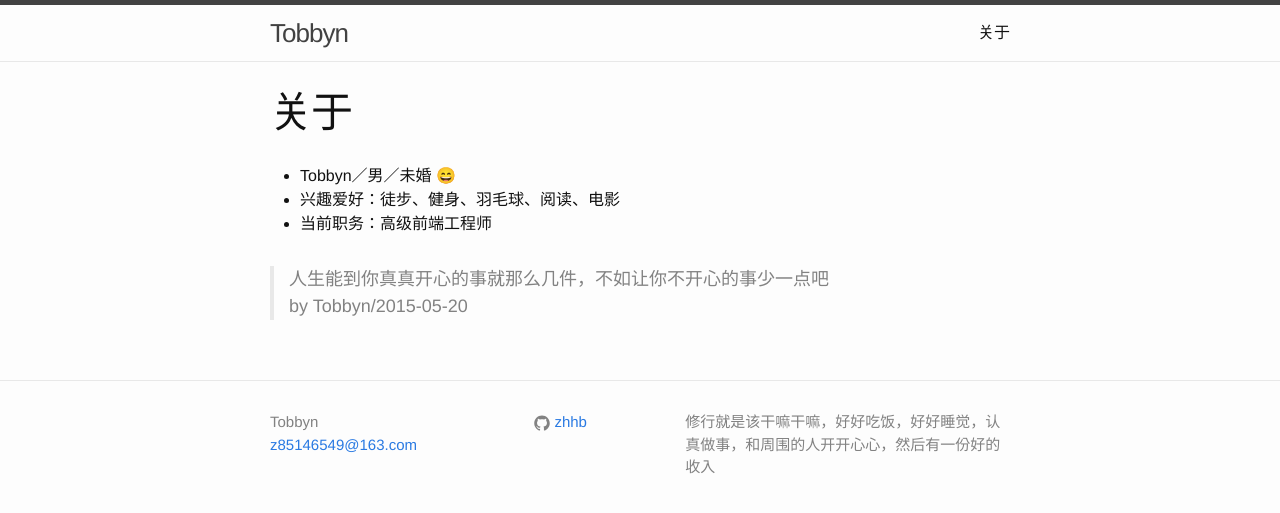
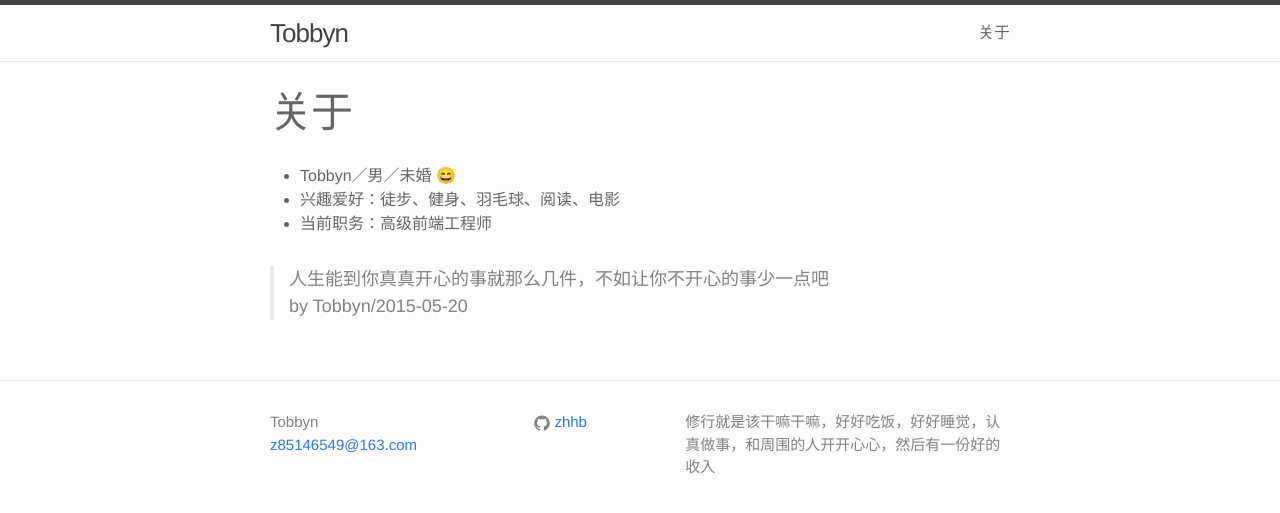
Before and after one commit to zhhb/blog_old, a Jekyll site: the page built from about.md, in a window 1280 px wide. Shown: the top 513 px of the page. Built offline with Jekyll 4.4.1, drawn with Linux system fonts in a browser that asks for light colours.

Commit message:
modify main sass

```diff
--- a/css/main.scss
+++ b/css/main.scss
@@ -13,7 +13,7 @@ $base-line-height: 1.5;
 
 $spacing-unit:     30px;
 
-$text-color:       #111;
+$text-color:       #666;
 $background-color: #fdfdfd;
 $brand-color:      #2a7ae2;
 
```
